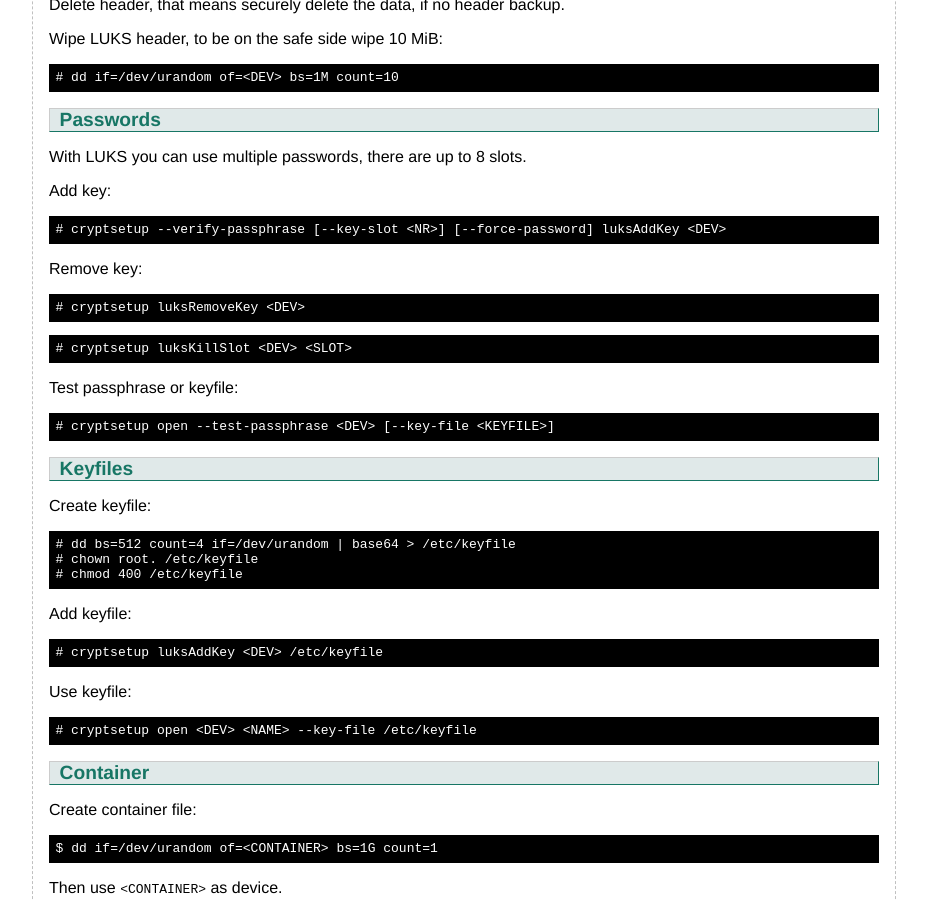
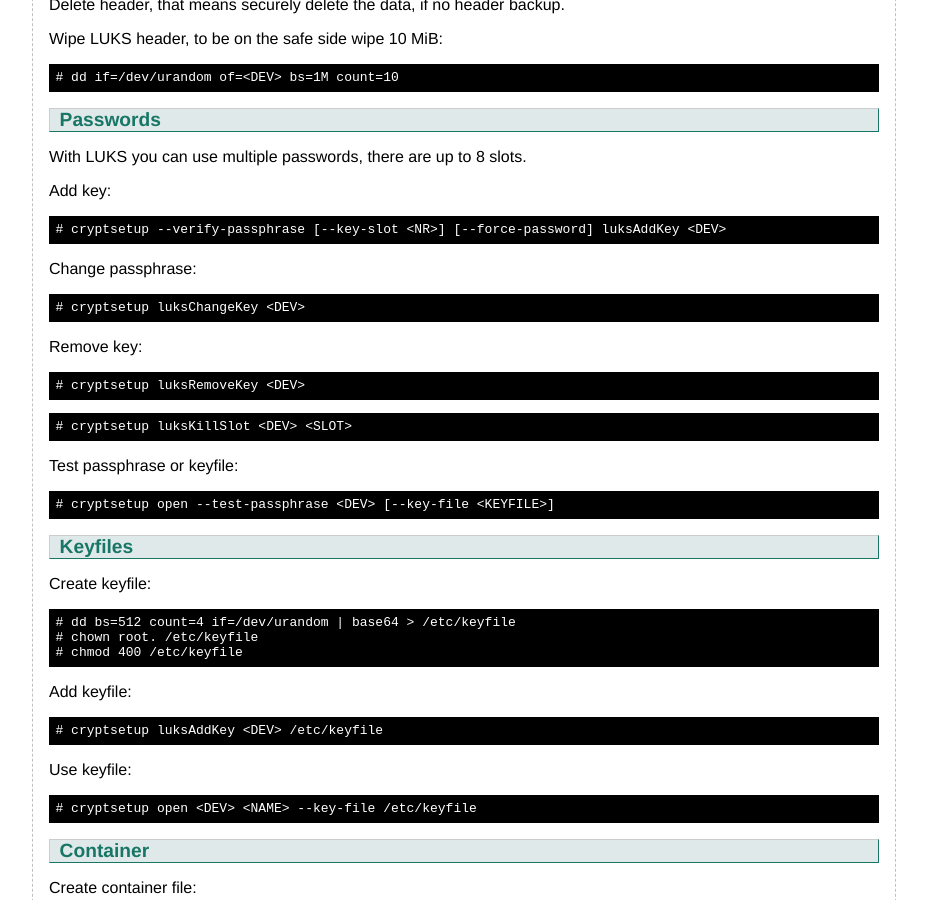
Before and after one commit to flyinggreenfrog/flyinggreenfrog.github.io, a Jekyll site: the page built from knowledgebase/luks.md, in a window 1280 px wide and 900 px high, scrolled down 1819 px. Shown: the whole window, without its empty margins (176-1103 px from the left). Built offline with Jekyll 4.4.1, drawn with Linux system fonts in a browser that asks for light colours.

Commit message:
Add luksChangeKey to knowledgebase luks.

````diff
--- a/knowledgebase/luks.md
+++ b/knowledgebase/luks.md
@@ -140,6 +140,12 @@ Add key:
 # cryptsetup --verify-passphrase [--key-slot <NR>] [--force-password] luksAddKey <DEV>
 ```
 
+Change passphrase:
+
+```sh
+# cryptsetup luksChangeKey <DEV>
+```
+
 Remove key:
 
 ```sh
````
Also changed, not shown: other parts of knowledgebase/luks.md (+1 -1 lines).
